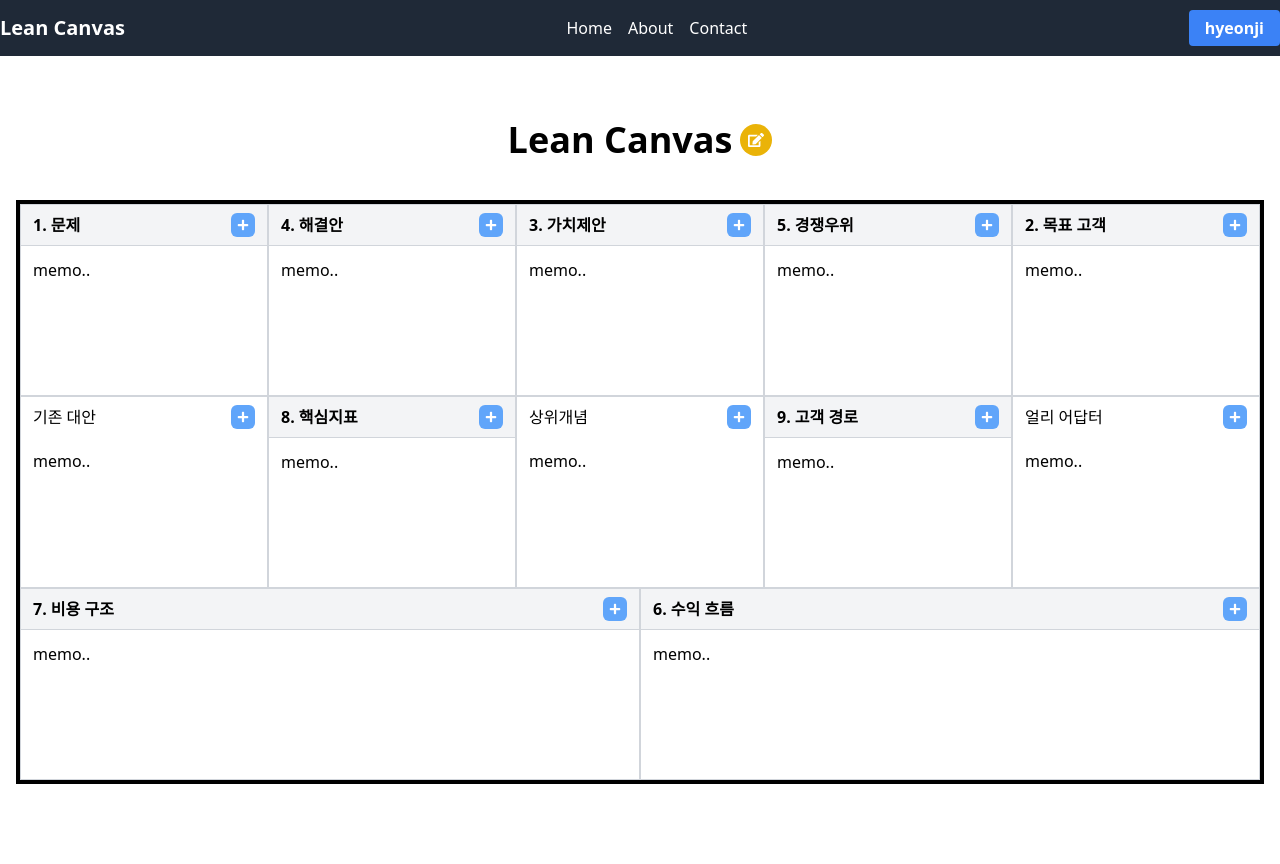
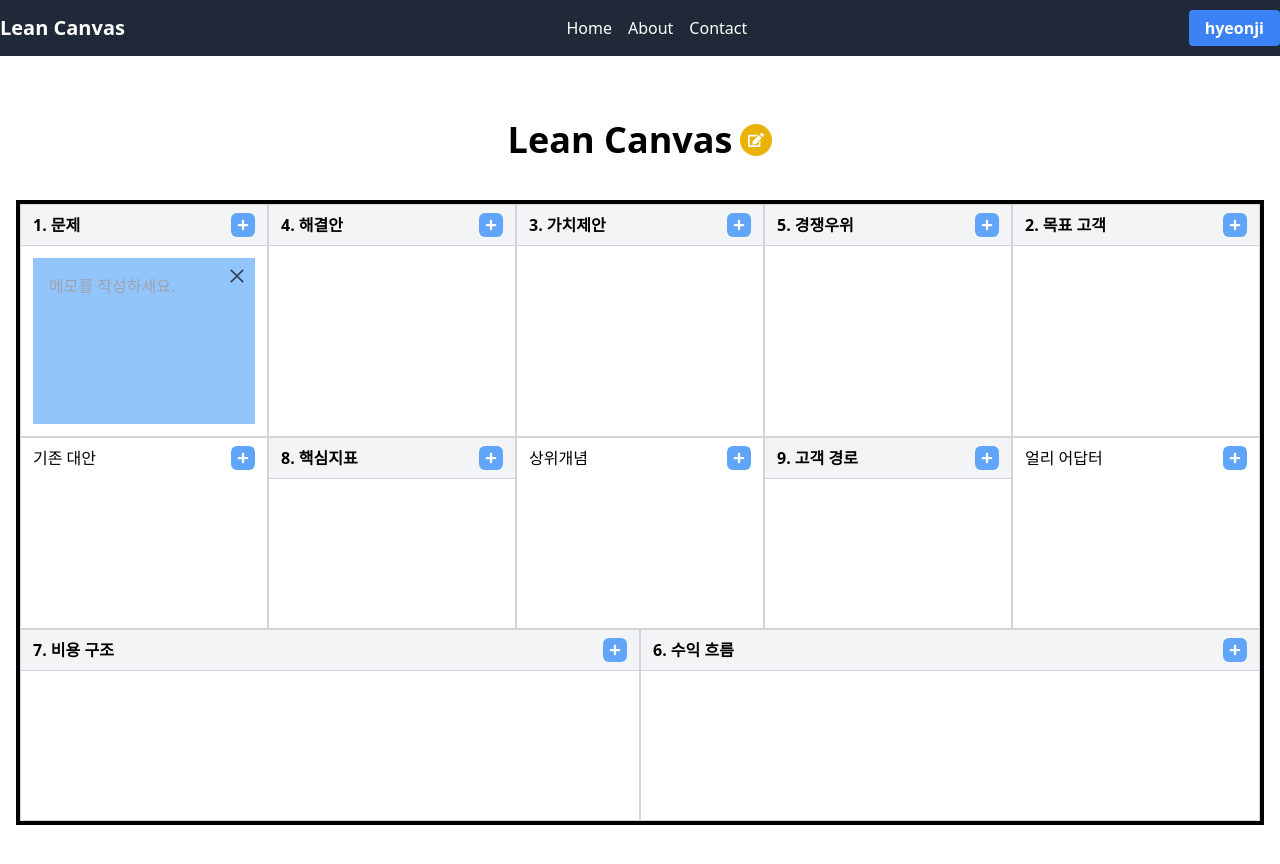
Before and after one commit to yunhyeonji/react-master, a React (Vite) app in the folder lean-canvas-react/: page /canvases/1 in a window 1280 px wide. Both pictures are taken after a click on the button 243 px from the left and 225 px from the top of the page. Shown: the top 864 px of the page. Built offline with nearby package versions, Linux system fonts and the light colour scheme.

Commit message:
[241231] 1. note 컴포넌트 사용 2. uuid 라이브러리 설치

```diff
--- a/lean-canvas-react/package.json
+++ b/lean-canvas-react/package.json
@@ -16,7 +16,8 @@
     "react-dom": "^18.3.1",
     "react-icons": "^5.4.0",
     "react-router-dom": "^7.1.1",
-    "styled-components": "^6.1.13"
+    "styled-components": "^6.1.13",
+    "uuid": "^11.0.3"
   },
   "devDependencies": {
     "@eslint/js": "^9.17.0",
--- a/lean-canvas-react/src/components/CanvasCard.jsx
+++ b/lean-canvas-react/src/components/CanvasCard.jsx
@@ -1,17 +1,38 @@
 import { FaPlus } from 'react-icons/fa';
+import Note from './Note';
+import { useState } from 'react';
+import { v4 as uuidv4 } from 'uuid';
 
 function CanvasCard({ title, isSubTitle = false }) {
+  const [notes, setNotes] = useState([]);
+
+  // 노트 생성
+  const handleCreateNote = () => {
+    setNotes([...notes, { id: uuidv4(), content: '안녕하세요' }]);
+  };
+
+  // 노트 삭제
+  const handleRemoveNote = id => {
+    setNotes(notes.filter(note => note.id !== id));
+  };
   return (
     <div className="row-span-1 bg-white min-h-48 border border-collapse border-gray-300">
       <div
         className={`${!isSubTitle && 'bg-gray-100 border-b border-b-gray-300'} flex items-start justify-between px-3 py-2`}
       >
         <h3 className={`${!isSubTitle && 'font-bold'}`}>{title}</h3>
-        <button className="bg-blue-400  text-white p-1.5 text-xs rounded-md">
+        <button
+          className="bg-blue-400  text-white p-1.5 text-xs rounded-md"
+          onClick={handleCreateNote}
+        >
           <FaPlus />
         </button>
       </div>
-      <div className="space-y-3 min-h-32 p-3">memo..</div>
+      <div className="space-y-3 min-h-32 p-3">
+        {notes.map(note => (
+          <Note key={note.id} id={note.id} onRemoveNote={handleRemoveNote} />
+        ))}
+      </div>
     </div>
   );
 }
--- /dev/null
+++ b/lean-canvas-react/src/components/Note.jsx
@@ -0,0 +1,78 @@
+import { useEffect, useRef, useState } from 'react';
+import { AiOutlineClose, AiOutlineCheck } from 'react-icons/ai';
+
+const Note = ({ id, onRemoveNote }) => {
+  const colorOptions = [
+    'bg-yellow-300',
+    'bg-pink-300',
+    'bg-blue-300',
+    'bg-green-300',
+  ];
+  const randomIndex = Math.floor(Math.random() * colorOptions.length);
+  const [color, setColor] = useState(colorOptions[randomIndex]);
+
+  const [isEditing, setIsEditing] = useState(false);
+  const [content, setContent] = useState('');
+  const textareaRef = useRef(null);
+
+  useEffect(() => {
+    if (textareaRef.current) {
+      textareaRef.current.style.height = 'auto';
+      textareaRef.current.style.height = `${textareaRef.current.scrollHeight}px`;
+    }
+  }, [content]);
+
+  return (
+    <div
+      className={`p-4 ${color} relative max-h-[32rem] overflow-hidden`}
+      onClick={() => setIsEditing(true)}
+    >
+      <div className="absolute top-2 right-2">
+        {isEditing ? (
+          <button
+            aria-label="Check Note"
+            className="text-gray-700"
+            onClick={e => {
+              e.stopPropagation();
+              setIsEditing(false);
+            }}
+          >
+            <AiOutlineCheck size={20} />
+          </button>
+        ) : (
+          <button
+            aria-label="Close Note"
+            className="text-gray-700"
+            onClick={() => onRemoveNote(id)}
+          >
+            <AiOutlineClose size={20} />
+          </button>
+        )}
+      </div>
+      <textarea
+        ref={textareaRef}
+        value={content}
+        onChange={e => setContent(e.target.value)}
+        className={`w-full h-full bg-transparent resize-none border-none focus:outline-none text-gray-900 overflow-hidden`}
+        aria-label="Edit Note"
+        placeholder="메모를 작성하세요."
+        style={{ height: 'auto', minHeight: '8rem' }}
+        readOnly={!isEditing}
+      />
+      {isEditing && (
+        <div className="flex space-x-2">
+          {colorOptions.map((option, index) => (
+            <button
+              key={index}
+              className={`w-6 h-6 rounded-full cursor-pointer outline outline-gray-50 ${option}`}
+              aria-label={`Change color to ${option}`}
+              onClick={() => setColor(option)}
+            />
+          ))}
+        </div>
+      )}
+    </div>
+  );
+};
+
+export default Note;
```
Also changed, not shown: 1 other file (tests, documents, lock files or other folders).
